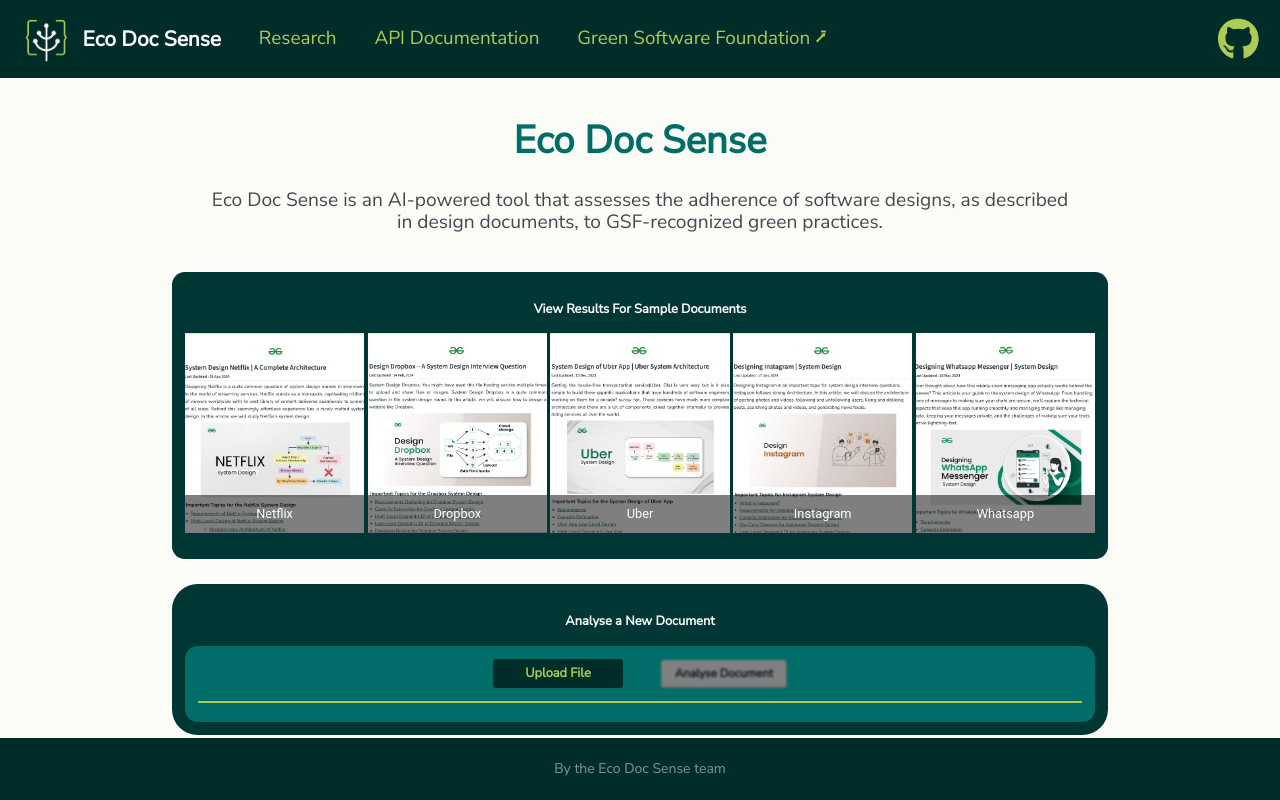
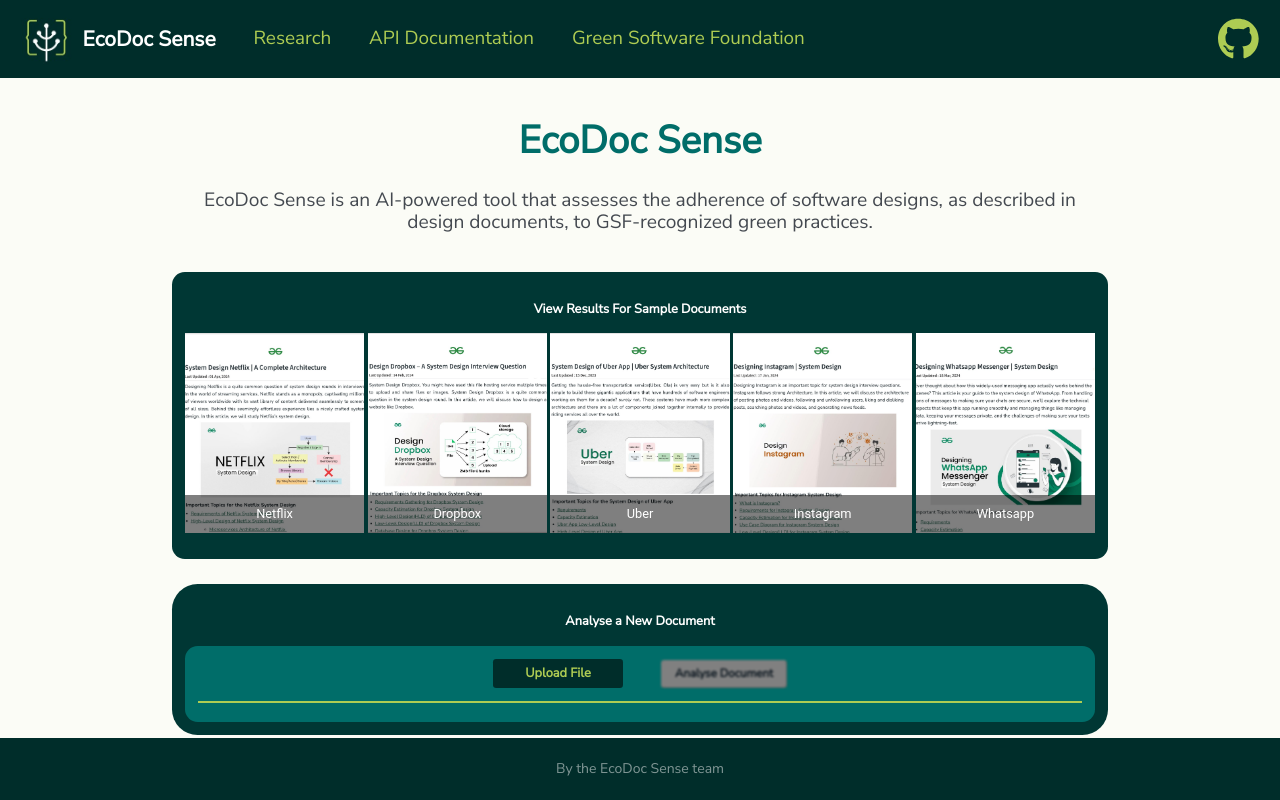
Before and after one commit to KungfuNaman/green-software-foundation, a React (Create React App) app in the folder frontend/: page / in a window 1280 px wide. Built offline with nearby package versions, Linux system fonts and the light colour scheme; the HTML template or start-up script is replaced by a standard one.

Commit message:
corrected EcoDoc Sense wording

```diff
--- a/frontend/src/components/common/Footer/Footer.js
+++ b/frontend/src/components/common/Footer/Footer.js
@@ -3,7 +3,7 @@
 const Footer = () => {
   return (
     <footer className="App-footer">
-      By the Eco Doc Sense team
+      By the EcoDoc Sense team
     </footer>
   );
 };
--- a/frontend/src/components/common/Header/Header.js
+++ b/frontend/src/components/common/Header/Header.js
@@ -8,10 +8,10 @@
   return (
     <header className="App-header">
        <img class="GSFLogo" src={GSFLogo} alt="GSF Logo"/>
-       <a id='header-title' href="http://localhost:3000/">Eco Doc Sense</a>
+       <a id='header-title' href="http://localhost:3000/">EcoDoc Sense</a>
        <a class="header-link" href="">Research</a>
        <a class="header-link" href="http://localhost:8000/docs#/">API Documentation</a>
-       <a class="header-link" href="https://greensoftware.foundation/">Green Software Foundation ⭷</a>
+       <a class="header-link" href="https://greensoftware.foundation/">Green Software Foundation</a>
        <a href="https://github.com/KungfuNaman/green-software-foundation" target="_blank" rel="noopener noreferrer" className='github-link'>
         <FontAwesomeIcon icon={faGithub} size="2x" className="github-icon"/>
       </a>
--- a/frontend/src/pages/Home/Home.js
+++ b/frontend/src/pages/Home/Home.js
@@ -9,8 +9,8 @@
 const Home = () => {
   return (
     <>
-     <h1 class="home-title">Eco Doc Sense</h1>
-     <h2 class="home-description">Eco Doc Sense is an AI-powered tool that assesses the adherence of software designs, as described in design documents, to GSF-recognized green practices.</h2>
+     <h1 class="home-title">EcoDoc Sense</h1>
+     <h2 class="home-description">EcoDoc Sense is an AI-powered tool that assesses the adherence of software designs, as described in design documents, to GSF-recognized green practices.</h2>
      <SampleDocumentList/>
      <AddDocument/>
      <div class="container">
```
